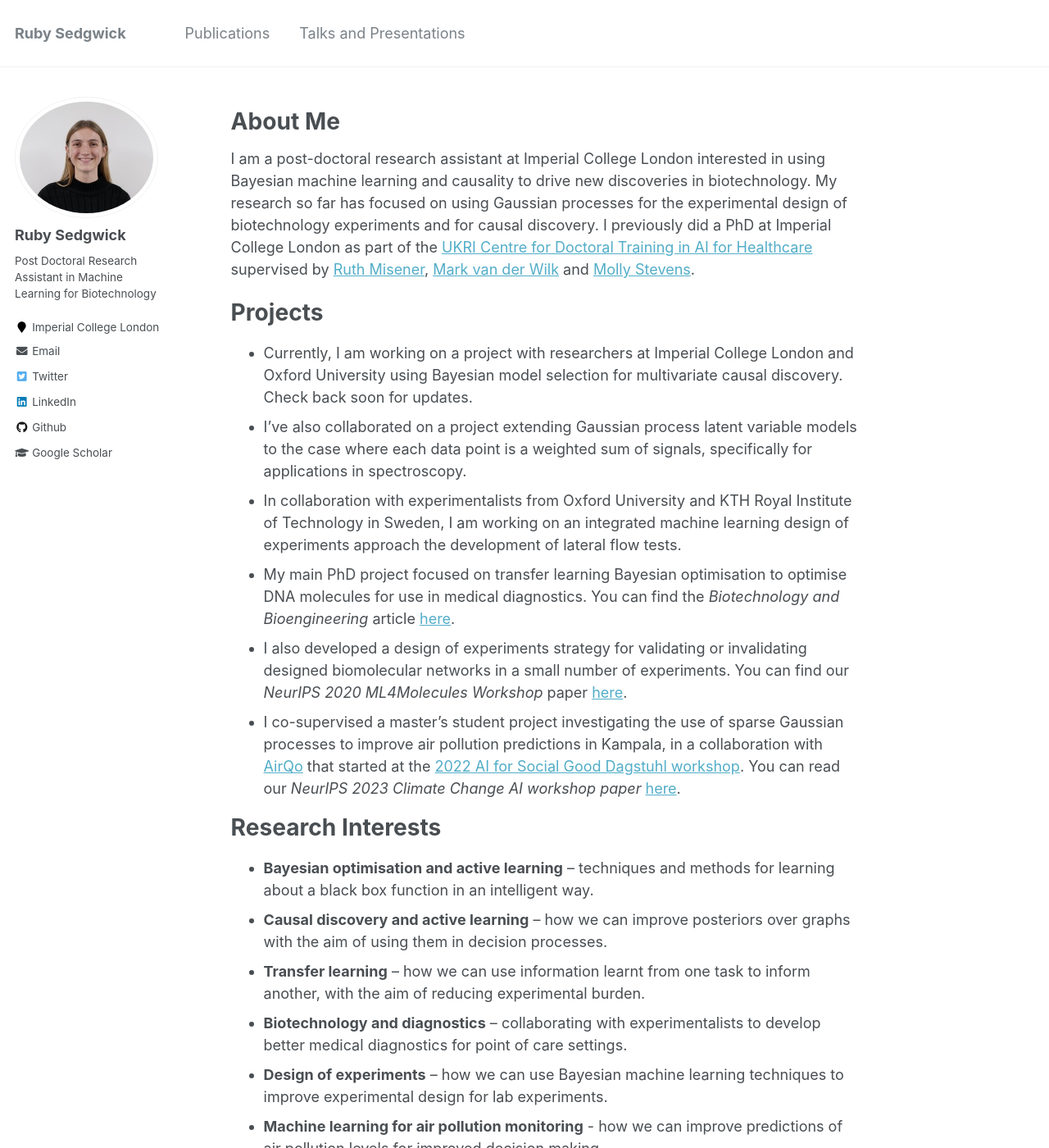
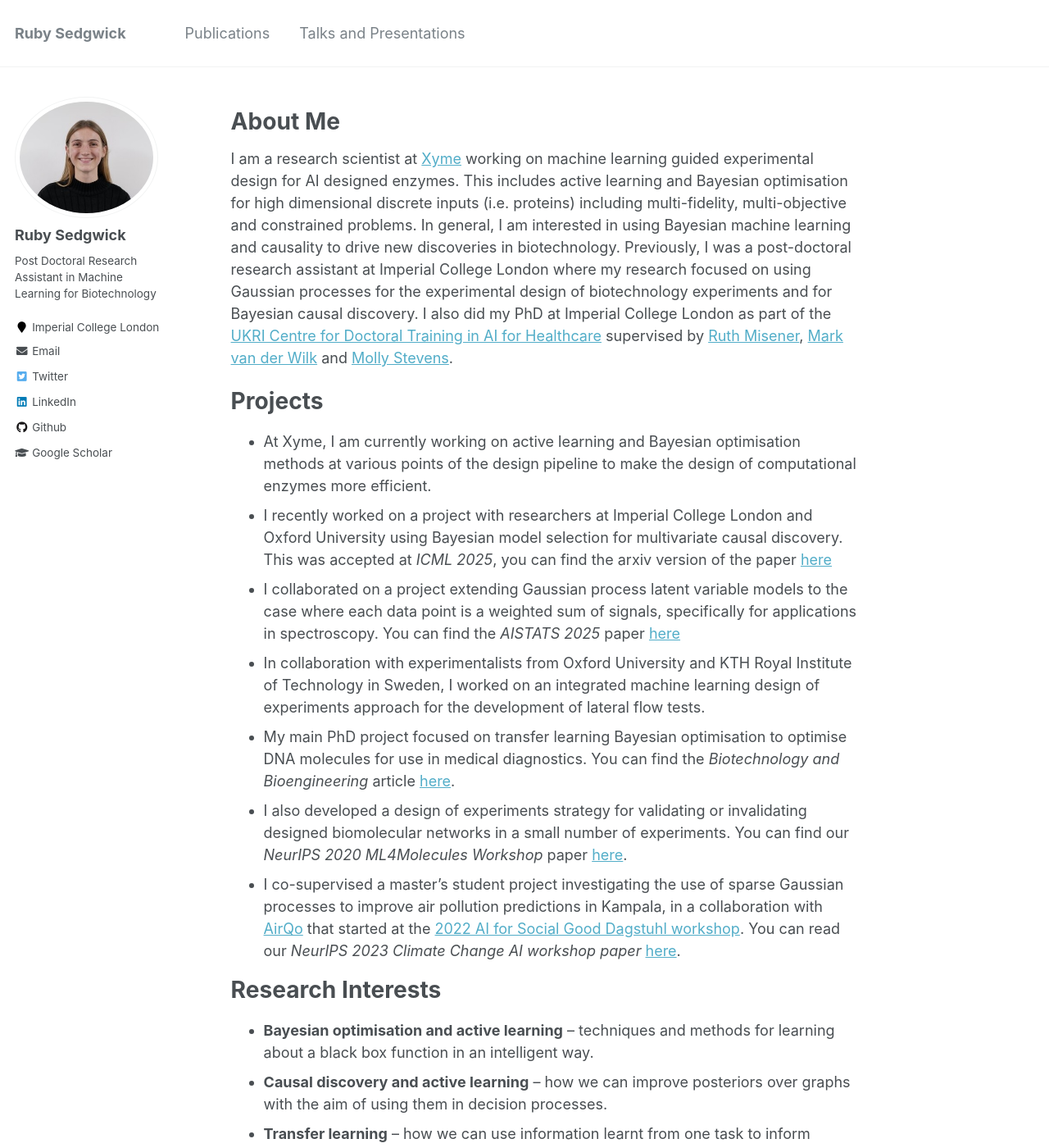
Before and after one commit to RSedgwick/rsedgwick.github.io, a Jekyll site: the page built from _pages/about.md, in a window 1280 px wide and 1400 px high. Shown: the whole window at 82% size. Built offline with Jekyll 4.4.1, drawn with Linux system fonts in a browser that asks for light colours; a script bundle is joined from its source files by our own code.

Commit message:
Update about.md

```diff
--- a/_pages/about.md
+++ b/_pages/about.md
@@ -10,15 +10,14 @@ redirect_from:
 
 About Me
 ======
-
-I am a post-doctoral research assistant at Imperial College London interested in using Bayesian machine learning and causality to drive new discoveries in biotechnology. My research so far has focused on using Gaussian processes for the experimental design of biotechnology experiments and for causal discovery. I previously did a PhD at Imperial College London as part of the [UKRI Centre for Doctoral Training in AI for Healthcare](https://ai4health.io/) supervised by [Ruth Misener](https://www.imperial.ac.uk/people/r.misener), [Mark van der Wilk](https://mvdw.uk/) and [Molly Stevens](https://www.stevensgroup.org/).
+I am a research scientist at [Xyme](https://www.xyme.ai/) working on machine learning guided experimental design for AI designed enzymes. This includes active learning and Bayesian optimisation for high dimensional discrete inputs (i.e. proteins) including multi-fidelity, multi-objective and constrained problems. In general, I am interested in using Bayesian machine learning and causality to drive new discoveries in biotechnology. Previously, I was a post-doctoral research assistant at Imperial College London where my research focused on using Gaussian processes for the experimental design of biotechnology experiments and for Bayesian causal discovery. I also did my PhD at Imperial College London as part of the [UKRI Centre for Doctoral Training in AI for Healthcare](https://ai4health.io/) supervised by [Ruth Misener](https://www.imperial.ac.uk/people/r.misener), [Mark van der Wilk](https://mvdw.uk/) and [Molly Stevens](https://www.stevensgroup.org/).
 
 Projects
 ======
-- Currently, I am working on a project with researchers at Imperial College London and Oxford University using Bayesian model selection for multivariate causal discovery. Check back soon for updates.
-- I've also collaborated on a project extending Gaussian process latent variable models to the case where each data point is a weighted sum of signals, specifically for applications in spectroscopy.
-- In collaboration with experimentalists from Oxford University and KTH Royal Institute of Technology in Sweden, I am working on an integrated machine learning design of experiments approach
- the development of lateral flow tests.
+- At Xyme, I am currently working on active learning and Bayesian optimisation methods at various points of the design pipeline to make the design of computational enzymes more efficient.
+- I recently worked on a project with researchers at Imperial College London and Oxford University using Bayesian model selection for multivariate causal discovery. This was accepted at _ICML 2025_, you can find the arxiv version of the paper [here](https://arxiv.org/abs/2411.10154)
+- I collaborated on a project extending Gaussian process latent variable models to the case where each data point is a weighted sum of signals, specifically for applications in spectroscopy. You can find the _AISTATS 2025_ paper [here](https://arxiv.org/abs/2402.09122)
+- In collaboration with experimentalists from Oxford University and KTH Royal Institute of Technology in Sweden, I worked on an integrated machine learning design of experiments approach for the development of lateral flow tests.
 - My main PhD project focused on transfer learning Bayesian optimisation to optimise DNA molecules for use in medical diagnostics. You can find the _Biotechnology and Bioengineering_ article [here](http://doi.org/10.1002/bit.28854).
 - I also developed a design of experiments strategy for validating or invalidating designed biomolecular networks in a small number of experiments. You can find our _NeurIPS 2020 ML4Molecules Workshop_ paper [here](https://arxiv.org/abs/2011.10575).
 - I co-supervised a master's student project investigating the use of sparse Gaussian processes to improve air pollution predictions in Kampala, in a collaboration with [AirQo](https://www.airqo.net/) that started at the [2022 AI for Social Good Dagstuhl workshop](https://ai4sg-dagstuhl.github.io/). You can read our _NeurIPS 2023 Climate Change AI workshop paper_ [here](https://arxiv.org/abs/2311.16625).
```
